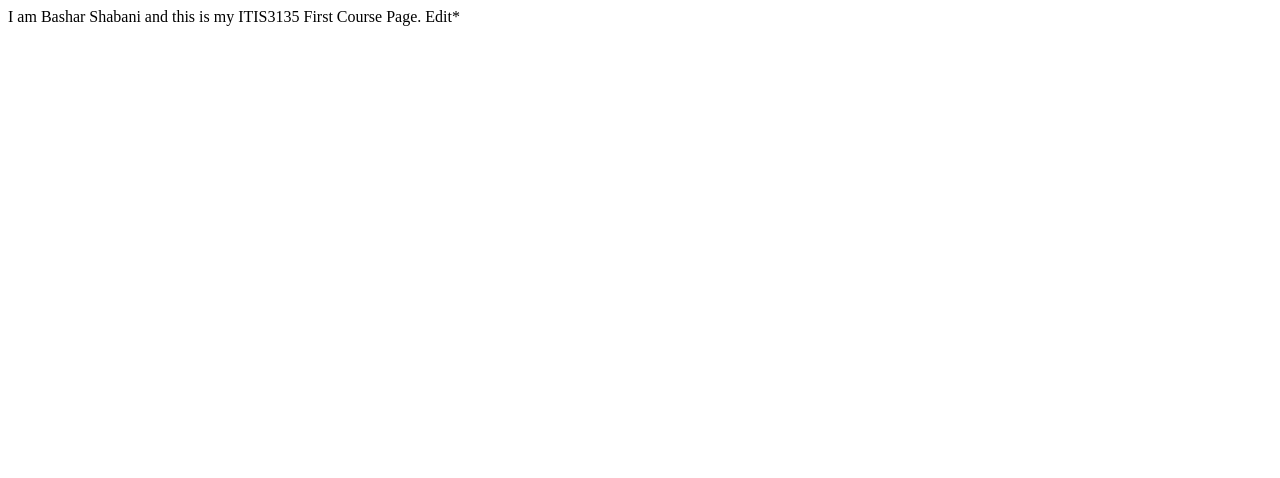
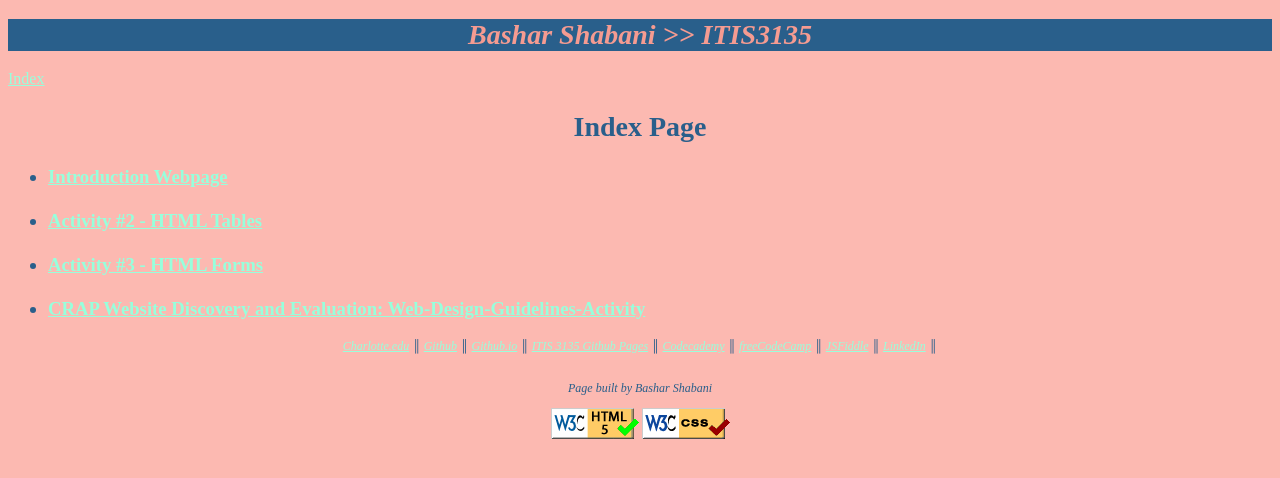
Before and after one commit to b0shy/bshabani-UNCC.github.io, a plain HTML site: page itis3135/index.html in a window 1280 px wide. Drawn offline with Linux system fonts and the light colour scheme.

Commit message:
Index.html

```diff
--- a/itis3135/index.html
+++ b/itis3135/index.html
@@ -1 +1,57 @@
-I am Bashar Shabani and this is my ITIS3135 First Course Page. Edit*
+<!DOCTYPE html>
+<html lang="en">
+
+<head>
+    <meta charset="UTF-8">
+    <link href="styles/default.css" rel="stylesheet" type="text/css">
+    <title>Bashar Shabani, ITIS3135, Website Evaluations</title>
+</head>
+
+<body>
+    <header>
+        <h1>Bashar Shabani >> ITIS3135</h1>
+    </header>
+    <nav>
+        <a href="https://webpages.uncc.edu/bshabani/itis3135/index.html">Index</a>
+    </nav>
+
+    <main>
+        <h2>Index Page</h2>
+
+        <h3>
+        <ul>
+        <li><a href="https://webpages.uncc.edu/bshabani/itis3135/introduction.html">Introduction Webpage</a></li>
+    <br><li><a href="https://webpages.uncc.edu/bshabani/itis3135/tables.html">Activity #2 - HTML Tables</a></li>
+    <br><li><a href="https://webpages.uncc.edu/bshabani/itis3135/forms.html">Activity #3 - HTML Forms</a></li>
+    <br><li><a href="https://webpages.uncc.edu/bshabani/itis3135/website_evaluations.html">CRAP Website Discovery and Evaluation: Web-Design-Guidelines-Activity</a></li>
+        </ul>
+        </h3>
+    </main>
+
+    <footer>
+
+        <nav>
+            <a href="https://webpages.uncc.edu/bshabani/" target="_blank">Charlotte.edu</a> &#9553;
+            <a href="https://github.com/bshabani-UNCC" target="_blank">Github</a> &#9553;
+            <a href="https://bshabani-uncc.github.io/" target="_blank">Github.io</a> &#9553;
+            <a href="https://bshabani-uncc.github.io/itis3135/" target="_blank">ITIS 3135 Github Pages</a> &#9553;
+            <a href="https://www.codecademy.com/profiles/bshabani-UNCC" target="_blank">Codecademy</a> &#9553;
+            <a href="https://www.freecodecamp.org/bshabani" target="_blank">freeCodeCamp</a> &#9553;
+            <a href="https://jsfiddle.net/user/bshabaniUNCC" target="_blank">JSFiddle</a> &#9553;
+            <a href="https://www.linkedin.com/in/bashar-shabani-206797174/" target="_blank">LinkedIn</a> &#9553;
+        </nav>
+        <br />
+
+        <p>Page built by Bashar Shabani</p>
+
+        <a href="https://validator.w3.org/check?uri=referer">
+            <img src="images/button-valid-html5.gif" width="88" height="31" alt="Link to HTML validator"></a>
+
+        <a href="https://jigsaw.w3.org/css-validator/check/referer">
+            <img src="images/button-valid-css.gif" width="88" height="31" alt="Link to CSS validator"></a>
+
+    </footer>
+
+</body>
+
+</html>
```
